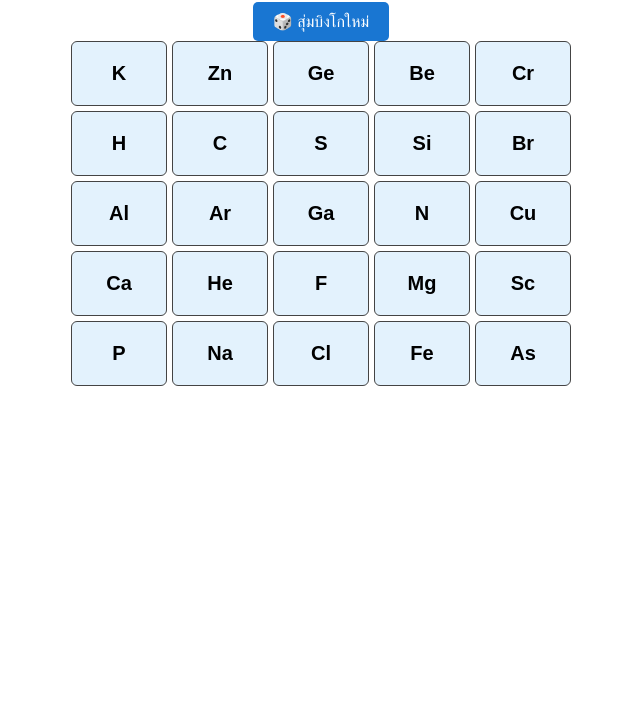
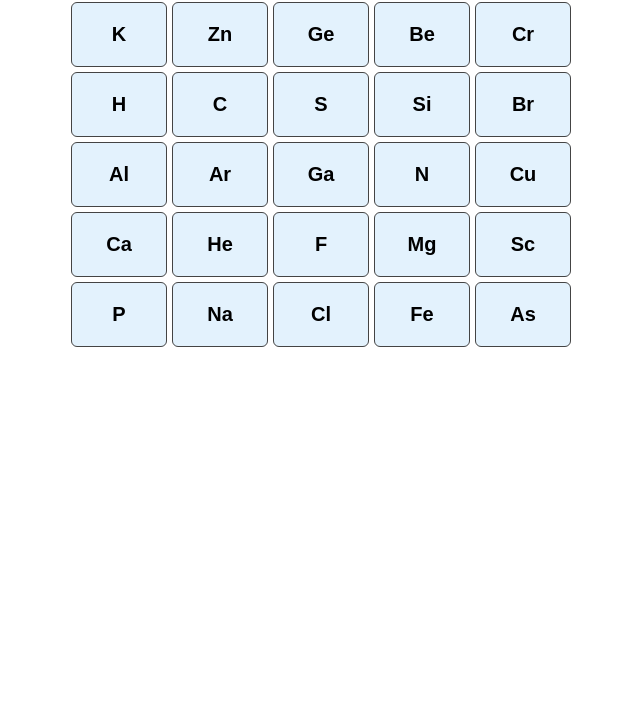
Before and after one commit to zzman123654-stack/bigo, a plain HTML site: page index.html in a window 1280 px wide. Shown: the part 94-800 px from the top of the page, without its empty margins (319-959 px from the left). Drawn offline with Linux system fonts and the light colour scheme.

Commit message:
Update index.html

```diff
--- a/index.html
+++ b/index.html
@@ -50,7 +50,7 @@
 <body>
 
   <h1>Element Symbol Bingo</h1>
-  <button onclick="generateBingo()">🎲 สุ่มบิงโกใหม่</button>
+
 
   <div id="bingo"></div>
 
```
